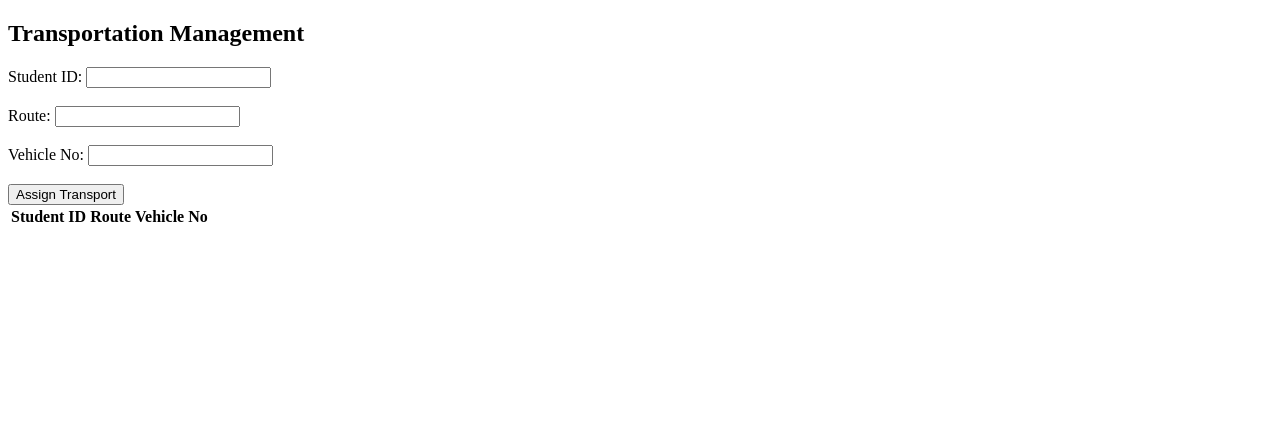
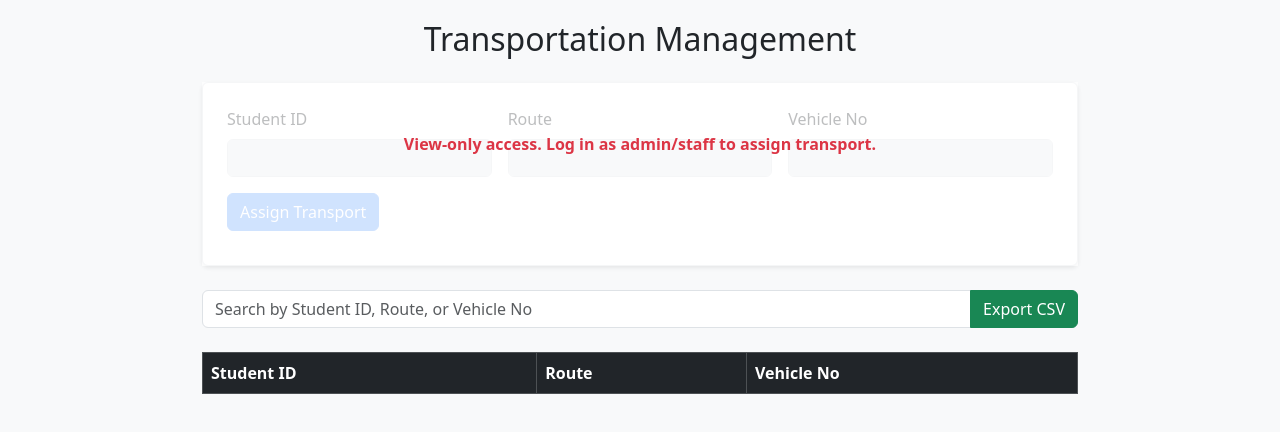
Before and after one commit to Brahamanbtp/Student-Management-System, a plain HTML site: page Transportation Management.html in a window 1280 px wide. Drawn offline with nearby package versions, Linux system fonts and the light colour scheme.

Commit message:
code enhanced

```diff
--- a/Transportation Management.html
+++ b/Transportation Management.html
@@ -1,64 +1,158 @@
 <!DOCTYPE html>
 <html lang="en">
 <head>
-    <meta charset="UTF-8">
-    <meta name="viewport" content="width=device-width, initial-scale=1.0">
-    <title>Document</title>
-    <link rel="stylesheet" href="styles.css">
+  <meta charset="UTF-8" />
+  <meta name="viewport" content="width=device-width, initial-scale=1.0"/>
+  <title>Transportation Management</title>
+  <link href="https://cdn.jsdelivr.net/npm/bootstrap@5.3.2/dist/css/bootstrap.min.css" rel="stylesheet">
+  <style>
+    body {
+      background-color: #f8f9fa;
+      padding: 20px;
+    }
+    .container {
+      max-width: 900px;
+      margin: auto;
+    }
+    .disabled-overlay {
+      position: absolute;
+      top: 0; left: 0; right: 0; bottom: 0;
+      background: rgba(255,255,255,0.7);
+      z-index: 10;
+      text-align: center;
+      padding-top: 50px;
+      font-weight: bold;
+      color: #dc3545;
+    }
+    .message {
+      margin-top: 10px;
+    }
+  </style>
 </head>
 <body>
   <div class="container">
-        <!-- Transportation Management Section -->
-        <section id="transport" class="section">
-            <h2>Transportation Management</h2>
-            <!-- Include transport form or table here -->
-            <form id="transport-form">
-                <label for="student-id-transport">Student ID:</label>
-                <input type="text" id="student-id-transport" name="student-id-transport" required><br><br>
-                <label for="route">Route:</label>
-                <input type="text" id="route" name="route" required><br><br>
-                <label for="vehicle-no">Vehicle No:</label>
-                <input type="text" id="vehicle-no" name="vehicle-no" required><br><br>
-                <button type="submit">Assign Transport</button>
+    <h2 class="text-center mb-4">Transportation Management</h2>
+
+    <div class="position-relative" id="form-wrapper">
+      <form id="transport-form" class="bg-white p-4 rounded shadow-sm border">
+        <div class="row g-3">
+          <div class="col-md-4">
+            <label for="student-id-transport" class="form-label">Student ID</label>
+            <input type="text" class="form-control" id="student-id-transport" required>
+          </div>
+          <div class="col-md-4">
+            <label for="route" class="form-label">Route</label>
+            <input type="text" class="form-control" id="route" required>
+          </div>
+          <div class="col-md-4">
+            <label for="vehicle-no" class="form-label">Vehicle No</label>
+            <input type="text" class="form-control" id="vehicle-no" required>
+          </div>
+        </div>
+        <button type="submit" class="btn btn-primary mt-3">Assign Transport</button>
+        <div id="form-message" class="text-success message"></div>
       </form>
-            <!-- Transport records table -->
-            <table id="transport-table">
-                <thead>
+    </div>
+
+    <div class="input-group my-4">
+      <input type="text" class="form-control" id="search-input" placeholder="Search by Student ID, Route, or Vehicle No">
+      <button class="btn btn-success" onclick="exportToCSV()">Export CSV</button>
+    </div>
+
+    <table class="table table-bordered table-hover" id="transport-table">
+      <thead class="table-dark">
         <tr>
-                        <th>Student ID</th>
-                        <th>Route</th>
-                        <th>Vehicle No</th>
+          <th onclick="sortTable(0)">Student ID</th>
+          <th onclick="sortTable(1)">Route</th>
+          <th onclick="sortTable(2)">Vehicle No</th>
         </tr>
       </thead>
       <tbody>
-                    <!-- Transport records will be populated dynamically here -->
+        <!-- Records will be added dynamically -->
       </tbody>
     </table>
-        </section>
   </div>
+
   <script>
-        // Transport form submission
-        document.getElementById("transport-form").addEventListener("submit", function (event) {
-                event.preventDefault(); // Prevent form submission
+    const userRole = localStorage.getItem("userRole") || "student"; // Change this in your login system
+    const form = document.getElementById("transport-form");
+    const formWrapper = document.getElementById("form-wrapper");
+    const message = document.getElementById("form-message");
 
-                // Get form data
-                var studentId = document.getElementById("student-id-transport").value;
-                var route = document.getElementById("route").value;
-                var vehicleNo = document.getElementById("vehicle-no").value;
+    if (userRole !== "admin" && userRole !== "staff") {
+      const overlay = document.createElement("div");
+      overlay.className = "disabled-overlay";
+      overlay.innerText = "View-only access. Log in as admin/staff to assign transport.";
+      formWrapper.appendChild(overlay);
+      form.querySelectorAll("input, button").forEach(el => el.disabled = true);
+    }
 
-                // Create table row with form data
-                var newRow = "<tr><td>" + studentId + "</td><td>" + route + "</td><td>" + vehicleNo + "</td></tr>";
+    form.addEventListener("submit", function (event) {
+      event.preventDefault();
 
-                // Append new row to transport table body
-                var tableBody = document.querySelector("#transport-table tbody");
-                tableBody.innerHTML += newRow;
+      const studentId = document.getElementById("student-id-transport").value.trim();
+      const route = document.getElementById("route").value.trim();
+      const vehicleNo = document.getElementById("vehicle-no").value.trim();
 
-                // Clear form fields after submission
-                document.getElementById("student-id-transport").value = "";
-                document.getElementById("route").value = "";
-                document.getElementById("vehicle-no").value = "";
+      const newRow = document.createElement("tr");
+      newRow.innerHTML = `<td>${studentId}</td><td>${route}</td><td>${vehicleNo}</td>`;
+      document.querySelector("#transport-table tbody").appendChild(newRow);
+
+      message.textContent = "Transport assigned successfully!";
+      form.reset();
+      setTimeout(() => { message.textContent = ""; }, 2000);
     });
+
+    document.getElementById("search-input").addEventListener("input", function () {
+      const value = this.value.toLowerCase();
+      document.querySelectorAll("#transport-table tbody tr").forEach(row => {
+        row.style.display = [...row.cells].some(cell =>
+          cell.textContent.toLowerCase().includes(value)
+        ) ? "" : "none";
+      });
+    });
+
+    function sortTable(colIndex) {
+      const table = document.getElementById("transport-table");
+      let switching = true, dir = "asc", switchcount = 0;
+      while (switching) {
+        switching = false;
+        const rows = table.rows;
+        for (let i = 1; i < rows.length - 1; i++) {
+          let shouldSwitch = false;
+          let x = rows[i].getElementsByTagName("TD")[colIndex];
+          let y = rows[i + 1].getElementsByTagName("TD")[colIndex];
+          let valX = x.innerText.toLowerCase();
+          let valY = y.innerText.toLowerCase();
+          if ((dir === "asc" && valX > valY) || (dir === "desc" && valX < valY)) {
+            shouldSwitch = true;
+            break;
+          }
+        }
+        if (shouldSwitch) {
+          rows[i].parentNode.insertBefore(rows[i + 1], rows[i]);
+          switching = true;
+          switchcount++;
+        } else if (switchcount === 0 && dir === "asc") {
+          dir = "desc";
+          switching = true;
+        }
+      }
+    }
+
+    function exportToCSV() {
+      const rows = document.querySelectorAll("#transport-table tr");
+      let csv = Array.from(rows).map(row =>
+        Array.from(row.cells).map(cell => `"${cell.innerText}"`).join(",")
+      ).join("\n");
+
+      const blob = new Blob([csv], { type: 'text/csv' });
+      const url = window.URL.createObjectURL(blob);
+      const a = document.createElement("a");
+      a.href = url;
+      a.download = "transport_data.csv";
+      a.click();
+    }
   </script>
-
 </body>
 </html>
```
Lines whose indentation alone changed are shown as unchanged.
